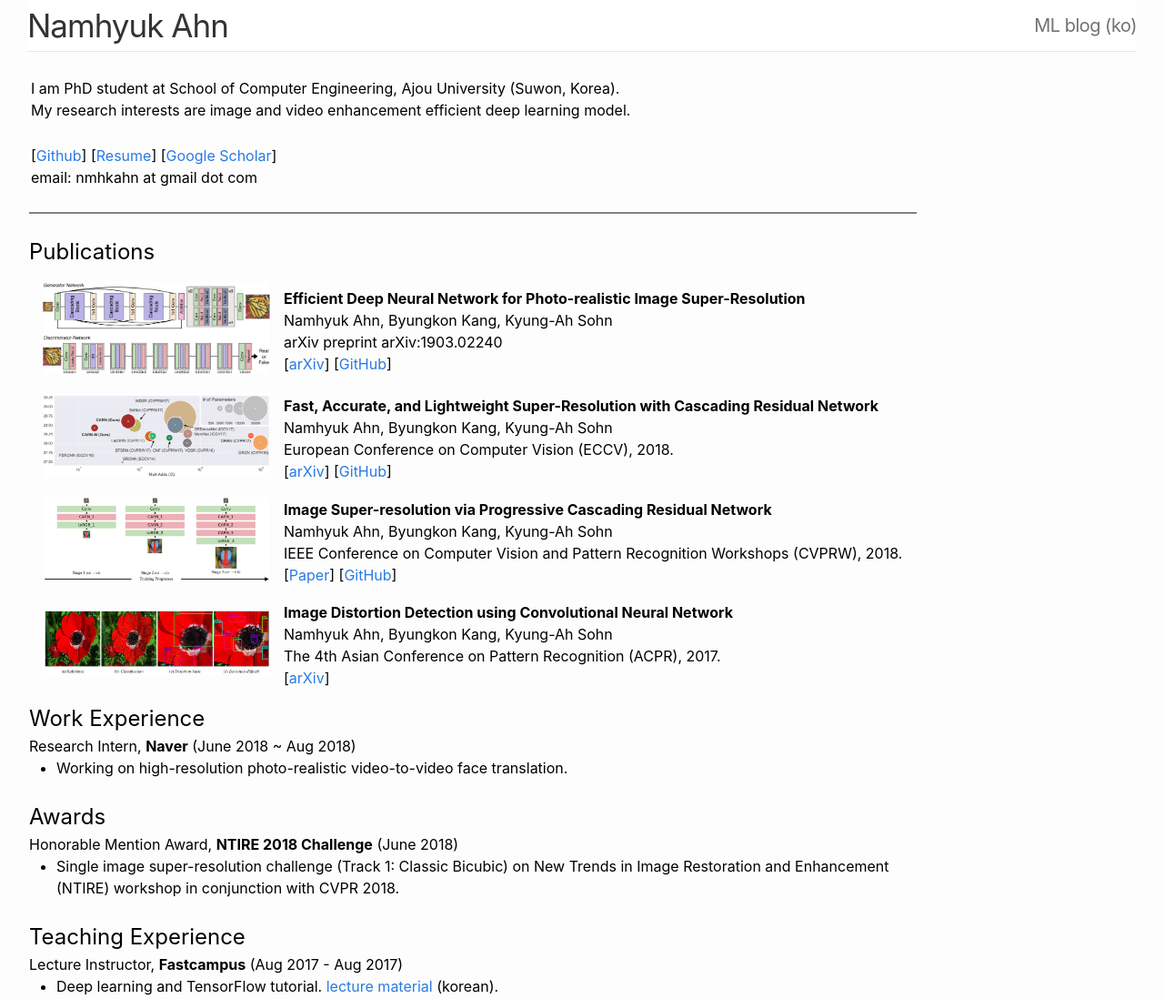
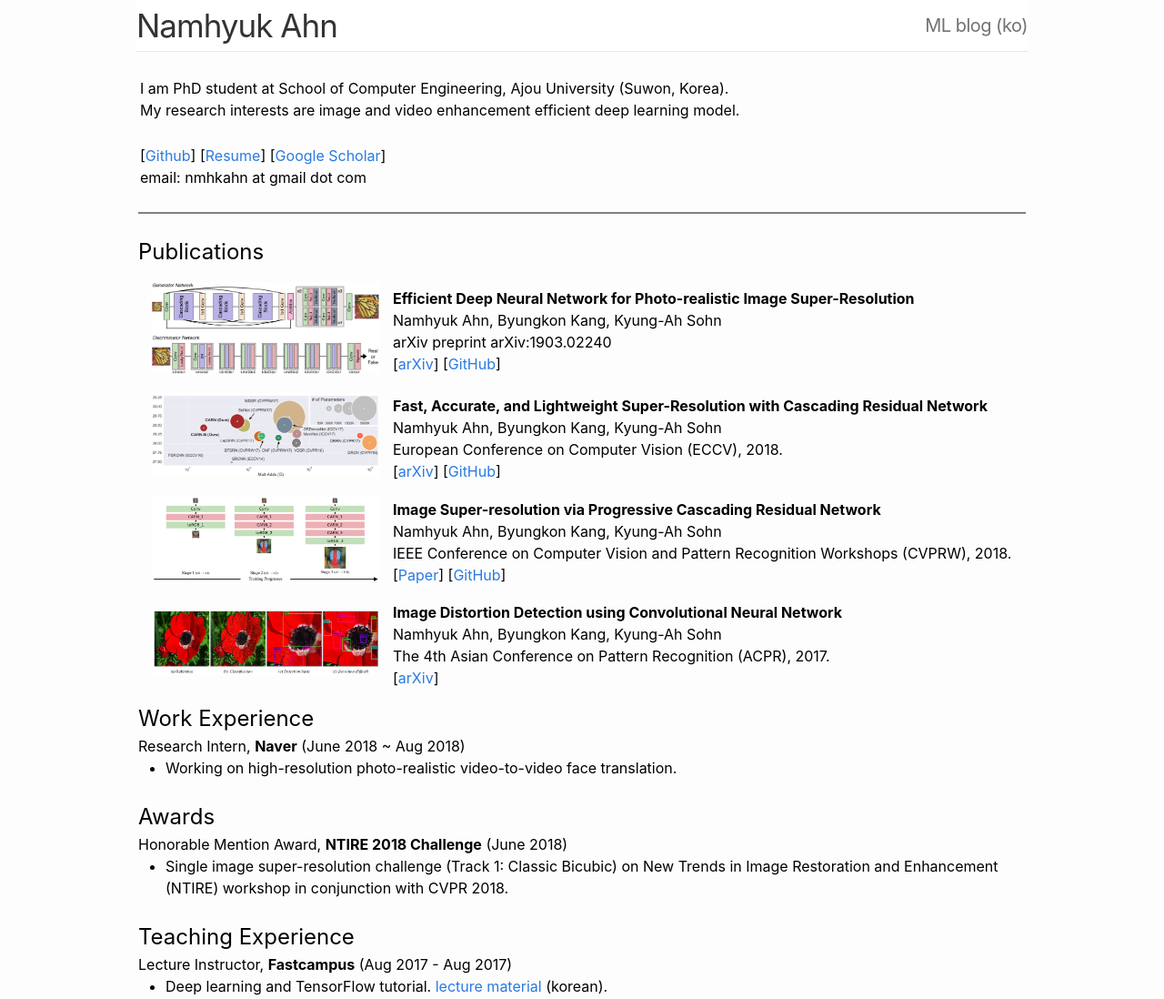
Before and after one commit to nmhkahn/nmhkahn.github.io, a Jekyll site: the page index.html, which Jekyll copies as it is, in a window 1280 px wide. Shown: the whole page at 91% size. Built offline with Jekyll 4.4.1, drawn with Linux system fonts in a browser that asks for light colours.

Commit message:
Align page to center of screen

```diff
--- a/css/front.css
+++ b/css/front.css
@@ -7,6 +7,16 @@
 }
 
 html, body { height: 100%; }
+
+html {
+    display: table;
+    margin: auto;
+}
+
+body {
+    display: table-cell;
+    vertical-align: middle;
+}
 
 body {
   font-family: -apple-system, BlinkMacSystemFont, "Segoe UI", Roboto, Oxygen, Ubuntu, Cantarell, "Fira Sans", "Droid Sans", "Helvetica Neue", Arial, sans-serif, "Apple Color Emoji", "Segoe UI Emoji", "Segoe UI Symbol";
```
